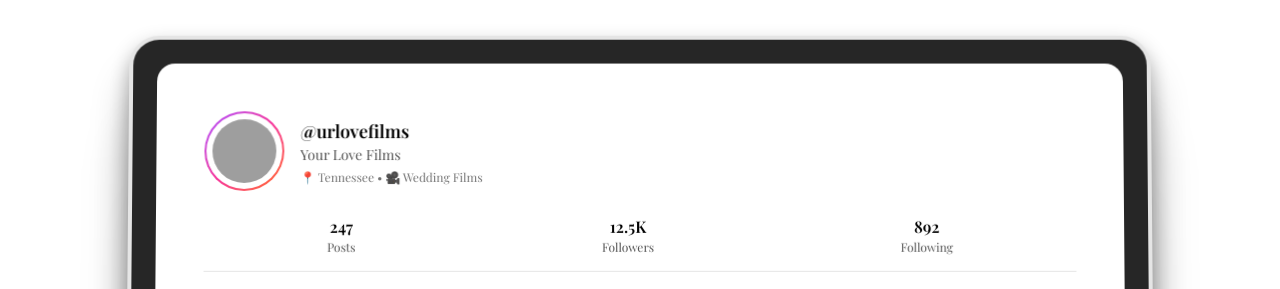
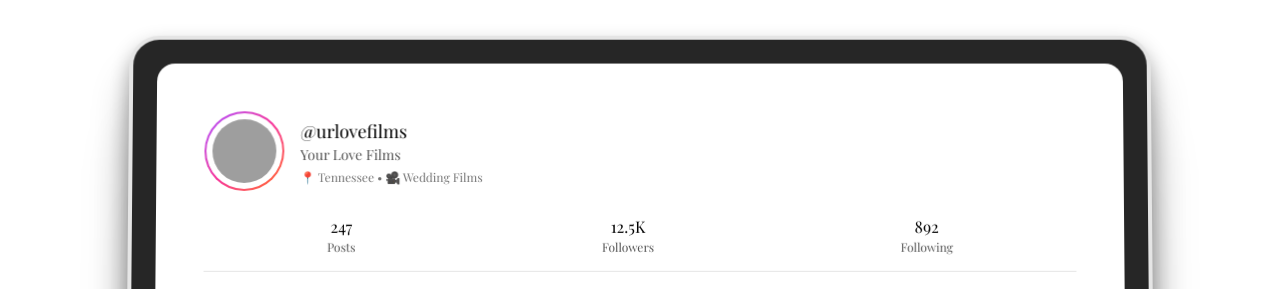
Before and after one commit to kalebrowland99/lovefilms, a Next.js app: page / in a window 1280 px wide. Shown: the part 9387-9676 px from the top of the page. Built offline with nearby package versions, Linux system fonts and the light colour scheme; grey boxes are pictures that could not be loaded.

Commit message:
Update Instagram section to use normal font weight throughout

```diff
--- a/components/blocks/instagram-scroll-demo.tsx
+++ b/components/blocks/instagram-scroll-demo.tsx
@@ -43,7 +43,7 @@ export function InstagramScrollDemo({ className }: { className?: string }) {
                 </div>
               </div>
               <div className="flex-1">
-                <h3 className="text-lg font-semibold text-black dark:text-white">@urlovefilms</h3>
+                <h3 className="text-lg font-normal text-black dark:text-white">@urlovefilms</h3>
                 <p className="text-sm text-neutral-600 dark:text-neutral-400">Your Love Films</p>
                 <p className="text-xs text-neutral-500 dark:text-neutral-500 mt-1">📍 Tennessee • 🎥 Wedding Films</p>
               </div>
@@ -52,15 +52,15 @@ export function InstagramScrollDemo({ className }: { className?: string }) {
             {/* Stats */}
             <div className="flex justify-around mb-6 pb-4 border-b border-neutral-200 dark:border-neutral-800">
               <div className="text-center">
-                <div className="font-semibold text-black dark:text-white">247</div>
+                <div className="font-normal text-black dark:text-white">247</div>
                 <div className="text-xs text-neutral-600 dark:text-neutral-400">Posts</div>
               </div>
               <div className="text-center">
-                <div className="font-semibold text-black dark:text-white">12.5K</div>
+                <div className="font-normal text-black dark:text-white">12.5K</div>
                 <div className="text-xs text-neutral-600 dark:text-neutral-400">Followers</div>
               </div>
               <div className="text-center">
-                <div className="font-semibold text-black dark:text-white">892</div>
+                <div className="font-normal text-black dark:text-white">892</div>
                 <div className="text-xs text-neutral-600 dark:text-neutral-400">Following</div>
               </div>
             </div>
@@ -96,7 +96,7 @@ export function InstagramScrollDemo({ className }: { className?: string }) {
         className="flex items-center justify-center gap-2 text-neutral-600 dark:text-neutral-400 hover:text-black dark:hover:text-white transition-colors duration-300 -mt-24 md:-mt-32"
       >
         <IconBrandInstagram className="h-6 w-6" />
-        <span className="text-lg font-medium">Tap to Visit @urlovefilms</span>
+        <span className="text-lg font-normal">Tap to Visit @urlovefilms</span>
       </a>
     </section>
   );
```
